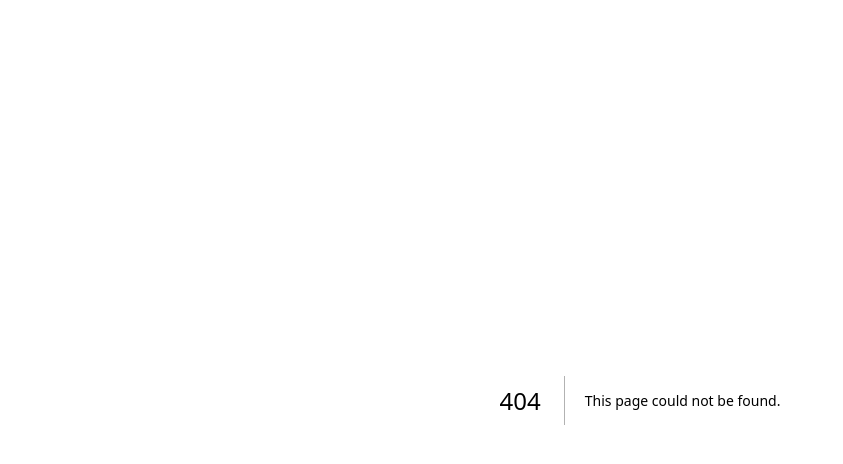
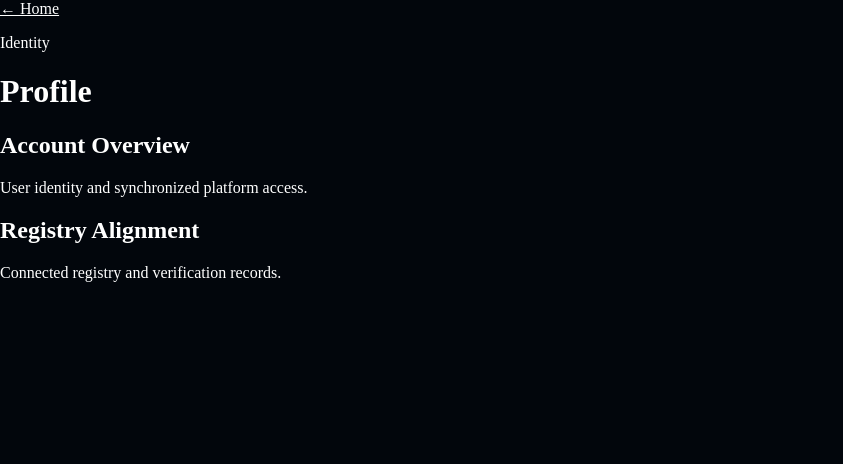
Before and after one commit to ohi-stack/onegodian-app-deploy, a Next.js app: page /profile in a window 1280 px wide. Before the commit this address had no page. Shown: the top 464 px of the page, without its empty margins (0-843 px from the left). Built offline with nearby package versions, Linux system fonts and the light colour scheme.

Commit message:
Add profile route

```diff
--- /dev/null
+++ b/src/app/profile/page.tsx
@@ -0,0 +1,3 @@
+export default function ProfilePage(){
+return <main className="page"><a href="/">← Home</a><p className="kicker">Identity</p><h1>Profile</h1><div className="grid"><article className="card"><h2>Account Overview</h2><p>User identity and synchronized platform access.</p></article><article className="card"><h2>Registry Alignment</h2><p>Connected registry and verification records.</p></article></div></main>
+}
```
